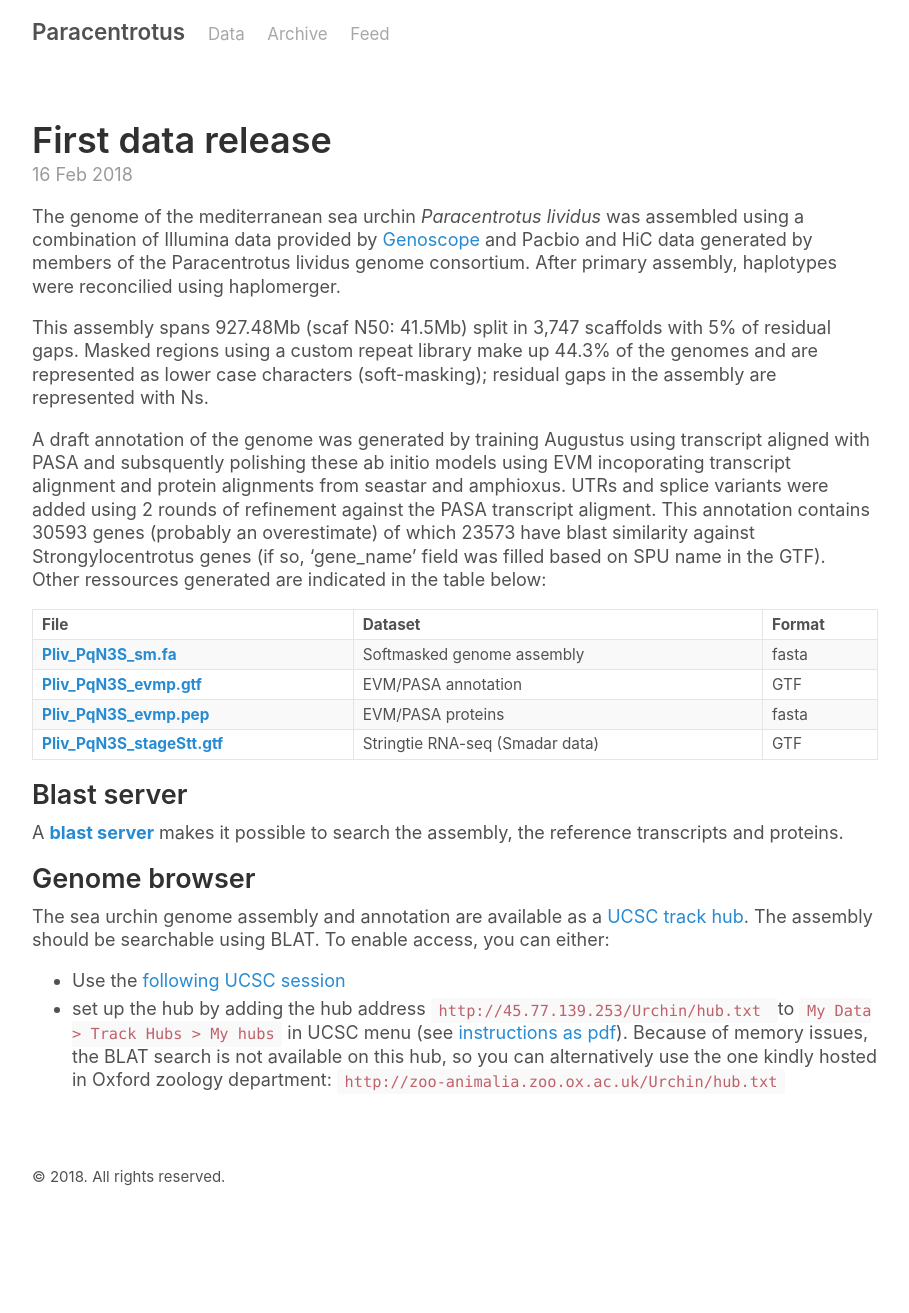
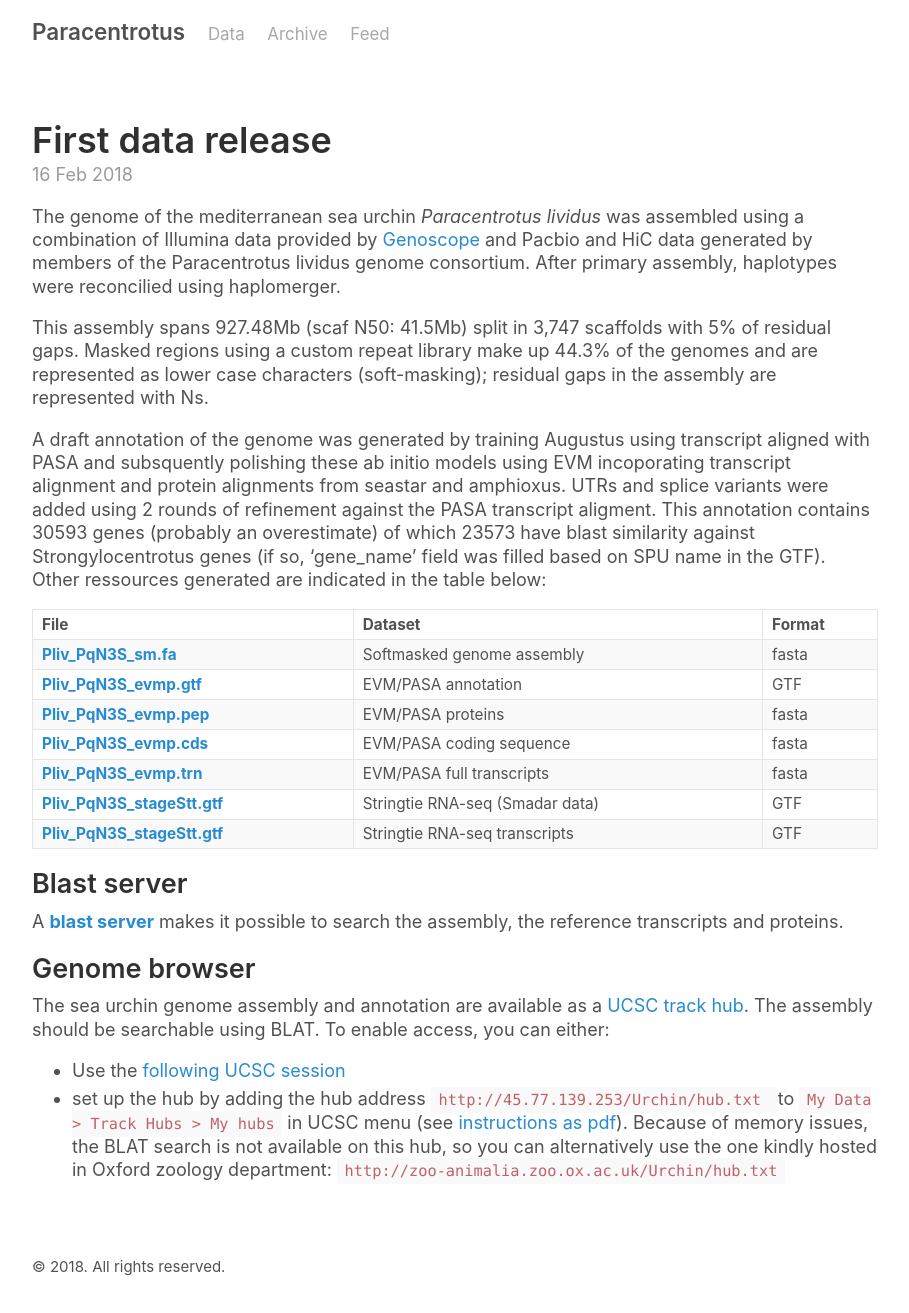
Before and after one commit to paracentrotus/paracentrotus.github.io, a Jekyll site: the page built from _posts/2018-02-16-data.md, in a window 1280 px wide. Shown: the whole page, without its empty margins (185-1094 px from the left). Built offline with Jekyll 4.4.1, drawn with Linux system fonts in a browser that asks for light colours; before the commit the page ends 1224 px from its top, so only the background shows below that.

Commit message:
version0.3

```diff
--- a/_posts/2018-02-16-data.md
+++ b/_posts/2018-02-16-data.md
@@ -15,7 +15,10 @@ Other ressources generated are indicated in the table below:
 | **[Pliv_PqN3S_sm.fa](https://www.dropbox.com/s/uf9q1o7op5psjzi/Pliv_PqN3S_sm.fa.gz?dl=1)**  | Softmasked genome assembly  | fasta |
 | **[Pliv_PqN3S_evmp.gtf](https://www.dropbox.com/s/4b0f11ooj2fwa1a/Pliv_PqN3S_evmp.gtf.gz?dl=1)** | EVM/PASA annotation | GTF |
 | **[Pliv_PqN3S_evmp.pep](https://www.dropbox.com/s/yn3v1zhoxqo8q7y/Pliv_PqN3S_evmp.pep.gz?dl=1)** | EVM/PASA proteins | fasta |
+| **[Pliv_PqN3S_evmp.cds](https://www.dropbox.com/s/8cyelpdihnmifmz/Pliv_PqN3S_evmp.cds.gz?dl=1)** | EVM/PASA coding sequence | fasta |
+| **[Pliv_PqN3S_evmp.trn](https://www.dropbox.com/s/g5v2ha60e23kptk/Pliv_PqN3S_evmp.trn.gz?dl=1)** | EVM/PASA full transcripts | fasta |
 | **[Pliv_PqN3S_stageStt.gtf](https://www.dropbox.com/s/op02lw4p1pneq19/Pliv_PqN3S_stageStt.gtf.gz?dl=1)** | Stringtie RNA-seq (Smadar data) | GTF |
+| **[Pliv_PqN3S_stageStt.gtf](https://www.dropbox.com/s/dglfkjd8snfs7c1/Pliv_PqN3S_stringtie.fa.gz?dl=1)** | Stringtie RNA-seq transcripts | GTF |
 
 
 
```
